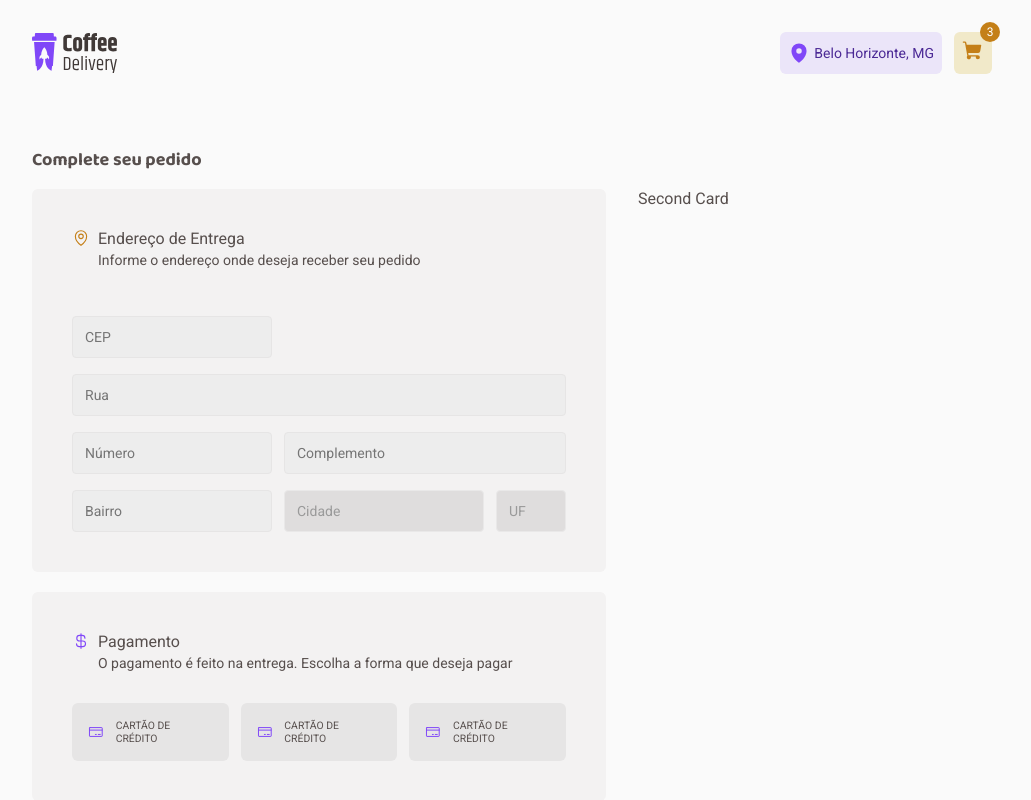
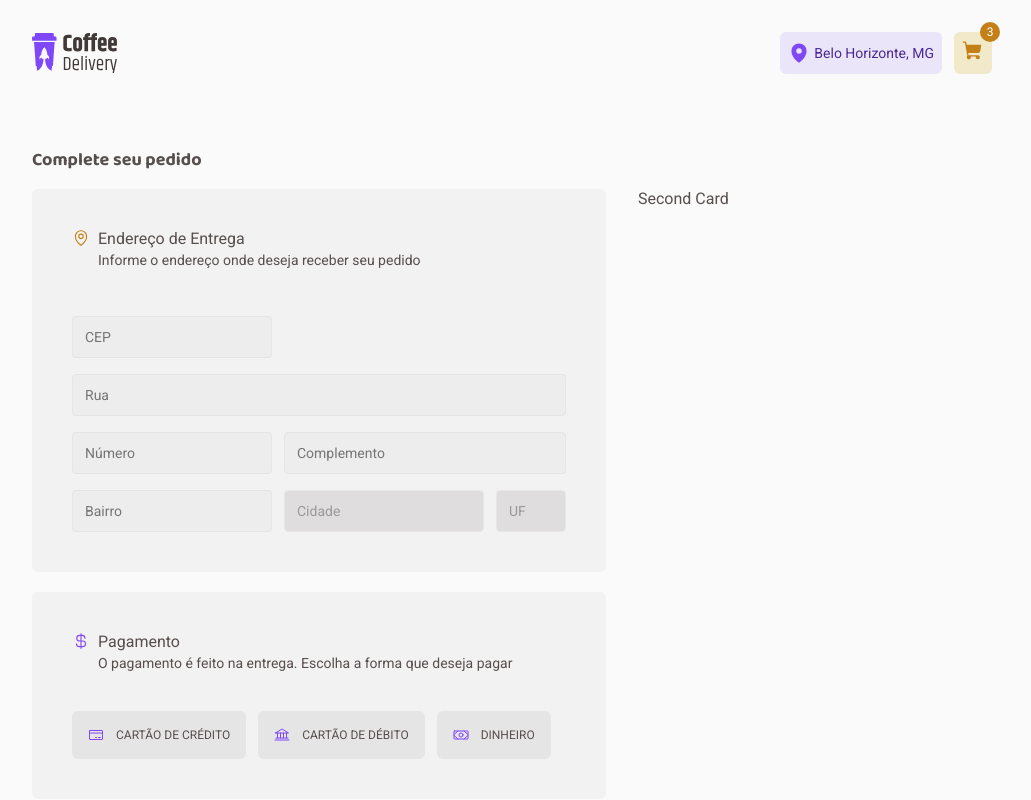
Before and after one commit to pedrorubinger/reactjs-coffee-delivery, a React (Vite) app: page /checkout in a window 1280 px wide. Shown: the top 800 px of the page, without its empty margins (128-1159 px from the left). Built offline with nearby package versions, Linux system fonts and the light colour scheme.

Commit message:
feat: add Payment section

```diff
--- a/src/data/CoffeeListData.ts
+++ b/src/data/CoffeeListData.ts
@@ -9,7 +9,7 @@ import MacchiatoImg from "../assets/Macchiato.svg"
 
 import { Coffee } from "../interfaces"
 
-export const coffeeListData: Coffee[] = [
+export const CoffeeListData: Coffee[] = [
   {
     id: "1",
     labels: ["tradicional"],
--- /dev/null
+++ b/src/data/PaymentMethods.tsx
@@ -0,0 +1,21 @@
+import { Bank, CreditCard, Money } from "phosphor-react"
+
+import { PaymentMethod } from "../interfaces/PaymentMethod"
+
+export const PaymentMethodsData: PaymentMethod[] = [
+  {
+    id: "1",
+    name: "Cartão de Crédito",
+    Icon: CreditCard,
+  },
+  {
+    id: "2",
+    name: "Cartão de Débito",
+    Icon: Bank,
+  },
+  {
+    id: "3",
+    name: "Dinheiro",
+    Icon: Money,
+  },
+]
--- /dev/null
+++ b/src/interfaces/PaymentMethod.ts
@@ -0,0 +1,9 @@
+import { IconProps } from "phosphor-react"
+
+export interface PaymentMethod {
+  id: string
+  name: string
+  Icon: React.ForwardRefExoticComponent<
+    IconProps & React.RefAttributes<SVGSVGElement>
+  >
+}
--- a/src/pages/Checkout/components/FinishOrder/Address/index.tsx
+++ b/src/pages/Checkout/components/FinishOrder/Address/index.tsx
@@ -39,11 +39,18 @@ export const FinishOrderAddress: React.FC<FinishOrderAddressProps> = () => {
         <FinishOrderAddressInputRow>
           <Input id="district" placeholder="Bairro" width="35%" />
 
-          <Input id="city" placeholder="Cidade" width="55%" disabled />
+          <Input
+            id="city"
+            placeholder="Cidade"
+            title="Este campo é preenchido automaticamente com base no seu CEP"
+            width="55%"
+            disabled
+          />
 
           <Input
             id="state"
             placeholder="UF"
+            title="Este campo é preenchido automaticamente com base no seu CEP"
             width="10%"
             minWidth="4.375rem"
             disabled
--- a/src/pages/Checkout/components/FinishOrder/Payment/index.tsx
+++ b/src/pages/Checkout/components/FinishOrder/Payment/index.tsx
@@ -1,5 +1,6 @@
-import { CreditCard, CurrencyDollar } from "phosphor-react"
+import { CurrencyDollar } from "phosphor-react"
 
+import { PaymentMethodsData } from "../../../../../data/PaymentMethods"
 import { FinishOrderCard } from "../Card"
 import {
   FinishOrderPaymentCard,
@@ -25,20 +26,14 @@ export const FinishOrderPayment: React.FC<FinishOrderPaymentProps> = () => {
       </FinishOrderPaymentHeader>
 
       <FinishOrderPaymentOptions>
-        <FinishOrderPaymentCard>
-          <CreditCard size={16} />
-          <span>Cartão de Crédito</span>
-        </FinishOrderPaymentCard>
-
-        <FinishOrderPaymentCard>
-          <CreditCard size={16} />
-          <span>Cartão de Crédito</span>
-        </FinishOrderPaymentCard>
-
-        <FinishOrderPaymentCard>
-          <CreditCard size={16} />
-          <span>Cartão de Crédito</span>
-        </FinishOrderPaymentCard>
+        {PaymentMethodsData.map(({ id, name, Icon }) => (
+          <FinishOrderPaymentCard
+            key={id}
+            title={`Pagar com ${name.toLowerCase()}`}>
+            <Icon size={16} />
+            <span>{name}</span>
+          </FinishOrderPaymentCard>
+        ))}
       </FinishOrderPaymentOptions>
     </FinishOrderCard>
   )
--- a/src/pages/Checkout/components/FinishOrder/Payment/styles.ts
+++ b/src/pages/Checkout/components/FinishOrder/Payment/styles.ts
@@ -8,6 +8,8 @@ export const FinishOrderPaymentHeader = styled.header`
   svg {
     color: ${({ theme }) => theme["purple"]};
   }
+
+  margin-bottom: 0.5rem;
 `
 
 export const FinishOrderPaymentHeaderContent = styled.div`
@@ -47,7 +49,7 @@ export const FinishOrderPaymentOptions = styled.div`
   gap: 0.75rem;
 `
 
-export const FinishOrderPaymentCard = styled.div`
+export const FinishOrderPaymentCard = styled.button`
   display: flex;
   flex-direction: row;
   align-items: center;
@@ -56,6 +58,14 @@ export const FinishOrderPaymentCard = styled.div`
   padding: 1rem;
   background: ${({ theme }) => theme["base-button"]};
   border-radius: 6px;
+  border: none;
+
+  cursor: pointer;
+  transition: 0.4s;
+
+  :hover {
+    background: ${({ theme }) => theme["base-hover"]};
+  }
 
   svg {
     color: ${({ theme }) => theme["purple"]};
@@ -65,7 +75,7 @@ export const FinishOrderPaymentCard = styled.div`
     font-family: "Roboto";
     font-style: normal;
     font-weight: 400;
-    font-size: 0.65rem;
+    font-size: 0.75rem;
     text-transform: uppercase;
 
     color: ${({ theme }) => theme["base-text"]};
--- a/src/pages/Home/components/Coffee/Card/index.tsx
+++ b/src/pages/Home/components/Coffee/Card/index.tsx
@@ -1,6 +1,6 @@
 import { ShoppingCart, Minus, Plus } from "phosphor-react"
 
-import { Coffee } from "../../../../../data/CoffeeListData"
+import { Coffee } from "../../../../../interfaces"
 import { formatCurrency } from "../../../../../utils"
 import {
   CoffeeLabelCard,
--- a/src/pages/Home/components/Coffee/List/index.tsx
+++ b/src/pages/Home/components/Coffee/List/index.tsx
@@ -1,6 +1,6 @@
 import { useState } from "react"
 
-import { coffeeListData } from "../../../../../data/CoffeeListData"
+import { CoffeeListData } from "../../../../../data/CoffeeListData"
 import { Coffee } from "../../../../../interfaces"
 import {
   CoffeeListContainer,
@@ -11,7 +11,7 @@ import {
 import { CoffeeCard } from "../Card"
 
 export const CoffeeList = () => {
-  const [list, setList] = useState<Coffee[]>(coffeeListData)
+  const [list, setList] = useState<Coffee[]>(CoffeeListData)
 
   const onChangeAmount = (operation: "-" | "+", id: string) => {
     const getAmount = (amount: number): number => {
```
